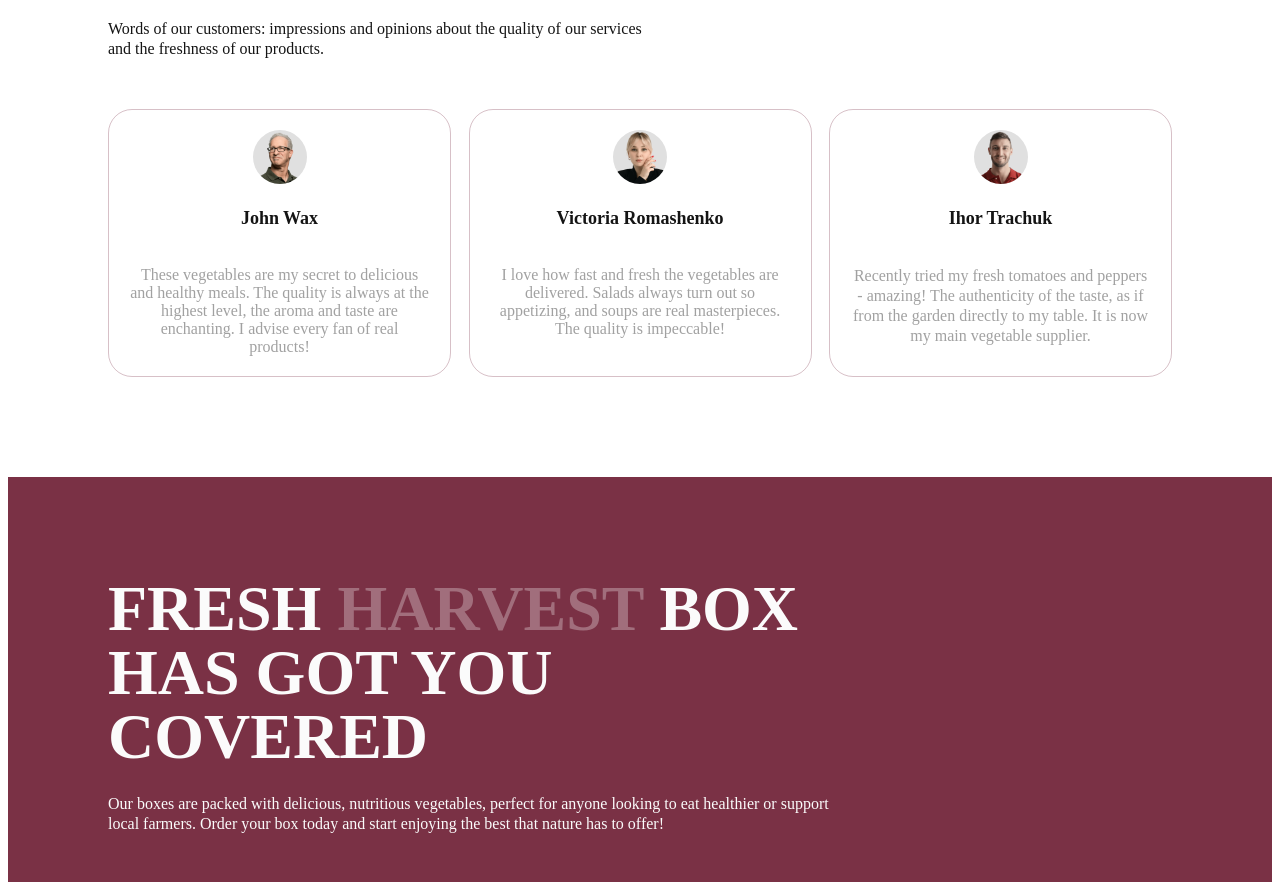
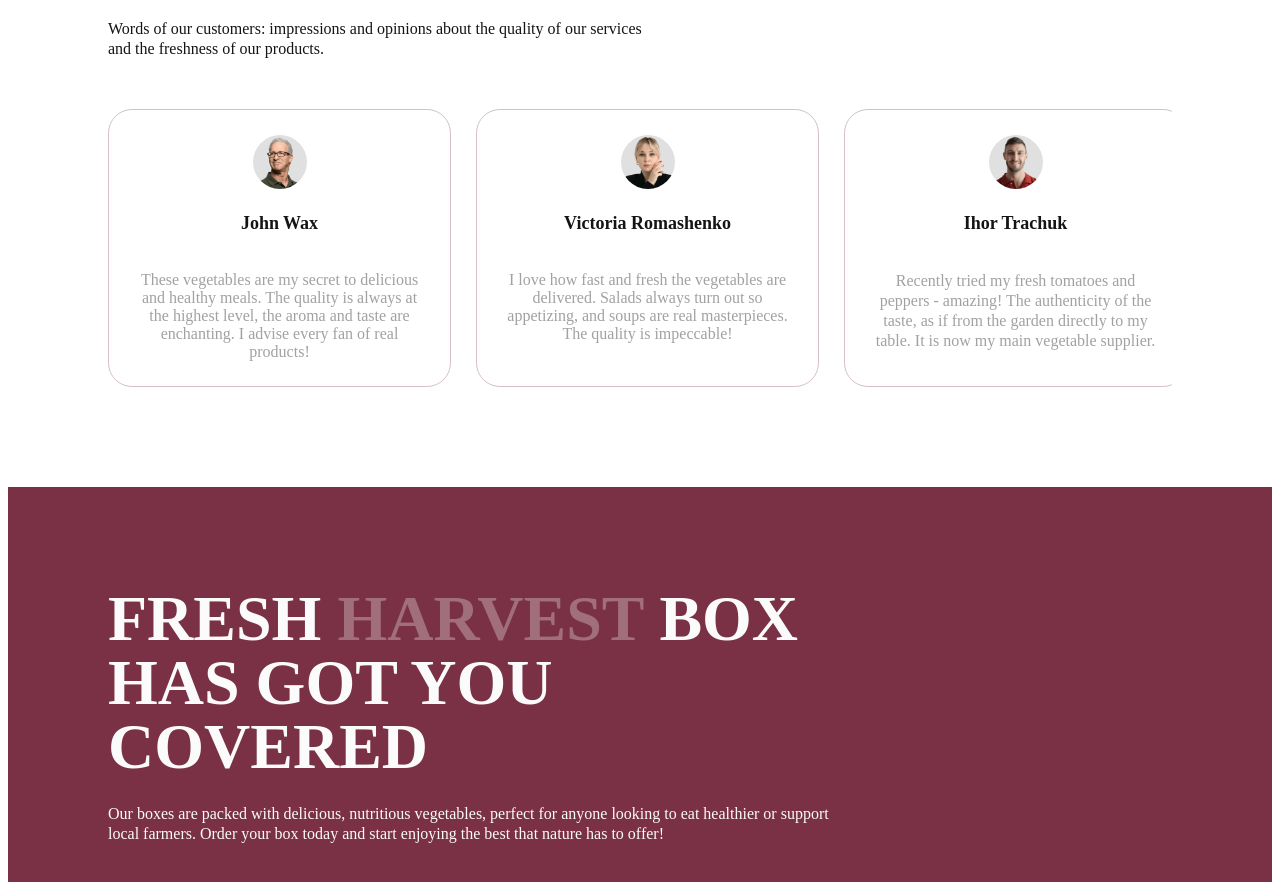
Before and after one commit to Glazunovatomara/Green.Harvest, a plain HTML site: page assets/index.html in a window 1280 px wide. Shown: the part 2394-3276 px from the top of the page. Drawn offline with Linux system fonts and the light colour scheme.

Commit message:
fix:style for section-reviews

```diff
--- a/assets/style/style.css
+++ b/assets/style/style.css
@@ -126,15 +126,15 @@ a {
 .section-reviews__content {
   display: flex;
   margin-top: 50px;
-  gap: 10px;
+  gap: 25px;
   justify-content: space-between;
+  overflow-x: scroll;
 }
 .section-reviews__card {
   display: flex;
   flex-direction: column;
-  max-width: 343px;
-  width: 100%;
-  padding: 20px;
+  min-width: 343px;
+  padding: 25px;
   border-radius: 24px;
   border: 1px solid #7A31454D;
 }
```
